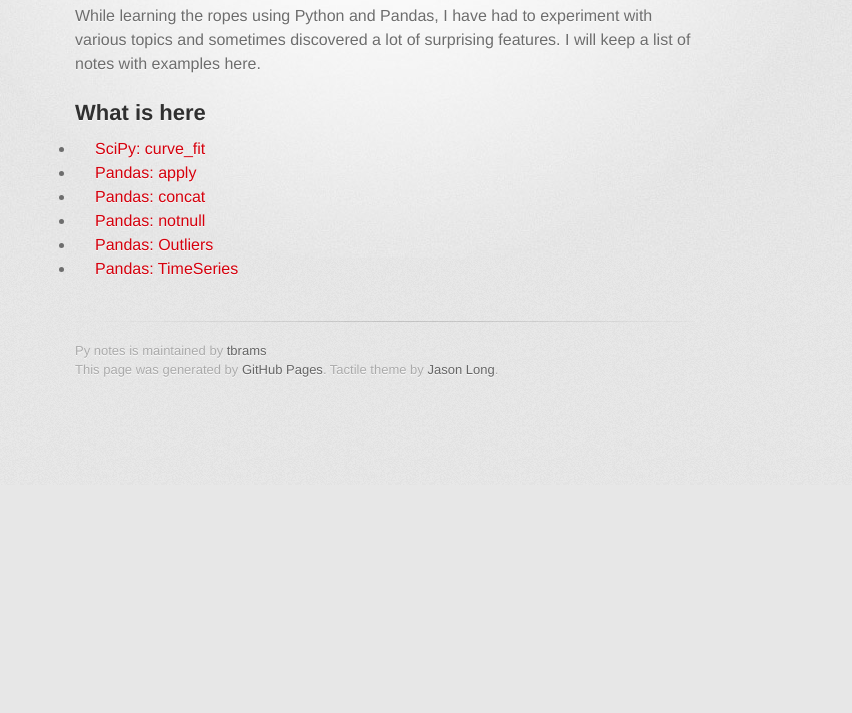
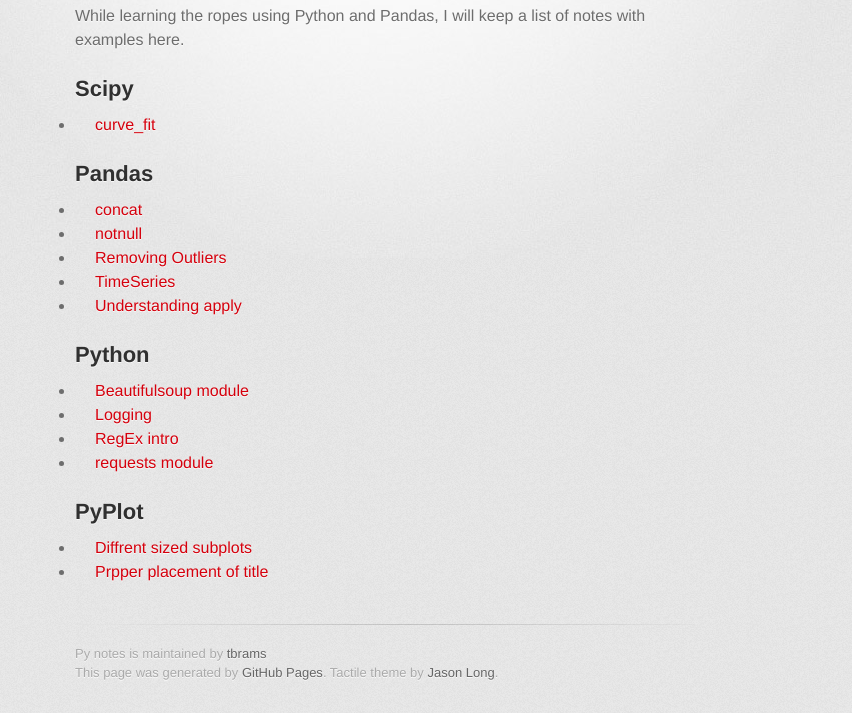
Before and after one commit to tbrams/py_notes, a plain HTML site: page index.html in a window 1280 px wide. Shown: the part 315-1028 px from the top of the page, without its empty margins (255-1107 px from the left). Before the commit the page ends 800 px from the top, so only its background shows below. Drawn offline with Linux system fonts and the light colour scheme; a web font is replaced by a local one.

Commit message:
Create gh-pages branch via GitHub

```diff
--- a/index.html
+++ b/index.html
@@ -34,20 +34,44 @@
           <h1>
 <a id="python-and-pandas-notes" class="anchor" href="#python-and-pandas-notes" aria-hidden="true"><span class="octicon octicon-link"></span></a>Python and Pandas notes</h1>
 
-<p>While learning the ropes using Python and Pandas, I have had to experiment with various topics and sometimes discovered a lot of surprising features. I will keep a list of notes with examples here. </p>
+<p>While learning the ropes using Python and Pandas, I will keep a list of notes with examples here. </p>
 
 <h2>
-<a id="what-is-here" class="anchor" href="#what-is-here" aria-hidden="true"><span class="octicon octicon-link"></span></a>What is here</h2>
+<a id="scipy" class="anchor" href="#scipy" aria-hidden="true"><span class="octicon octicon-link"></span></a>Scipy</h2>
 
 <ul>
-<li><a href="http://nbviewer.ipython.org/github/tbrams/py_notes/blob/master/Curve%20Fitting%20with%20SciPy.ipynb">SciPy: curve_fit</a></li>
-<li><a href="http://nbviewer.ipython.org/github/tbrams/py_notes/blob/master/Pandas%20understanding%20apply.ipynb">Pandas: apply</a></li>
-<li><a href="http://nbviewer.ipython.org/github/tbrams/py_notes/blob/master/Concatenate%20DataFrames.ipynb">Pandas: concat</a></li>
-<li><a href="http://nbviewer.ipython.org/github/tbrams/py_notes/blob/master/Pandas%20notnull.ipynb">Pandas: notnull</a></li>
+<li><a href="http://nbviewer.ipython.org/github/tbrams/py_notes/blob/master/Curve%20Fitting%20with%20SciPy.ipynb">curve_fit</a></li>
+</ul>
+
+<h2>
+<a id="pandas" class="anchor" href="#pandas" aria-hidden="true"><span class="octicon octicon-link"></span></a>Pandas</h2>
+
+<ul>
+<li><a href="http://nbviewer.ipython.org/github/tbrams/py_notes/blob/master/Concatenate%20DataFrames.ipynb">concat</a></li>
+<li><a href="http://nbviewer.ipython.org/github/tbrams/py_notes/blob/master/Pandas%20notnull.ipynb">notnull</a></li>
 <li>
-<a href="http://nbviewer.ipython.org/github/tbrams/py_notes/blob/master/Pandas%20Removing%20outliers.ipynb">Pandas: Outliers</a> </li>
+<a href="http://nbviewer.ipython.org/github/tbrams/py_notes/blob/master/Pandas%20Removing%20outliers.ipynb">Removing Outliers</a> </li>
 <li>
-<a href="http://nbviewer.ipython.org/github/tbrams/py_notes/blob/master/TimeSeries.ipynb">Pandas: TimeSeries</a> </li>
+<a href="http://nbviewer.ipython.org/github/tbrams/py_notes/blob/master/TimeSeries.ipynb">TimeSeries</a> </li>
+<li><a href="http://nbviewer.ipython.org/github/tbrams/py_notes/blob/master/Pandas%20understanding%20apply.ipynb">Understanding apply</a></li>
+</ul>
+
+<h2>
+<a id="python" class="anchor" href="#python" aria-hidden="true"><span class="octicon octicon-link"></span></a>Python</h2>
+
+<ul>
+<li><a href="http://nbviewer.ipython.org/github/tbrams/py_notes/blob/master/Beautifulsoup.ipynb">Beautifulsoup module</a></li>
+<li><a href="http://nbviewer.ipython.org/github/tbrams/py_notes/blob/master/Logging.ipynb">Logging</a></li>
+<li><a href="http://nbviewer.ipython.org/github/tbrams/py_notes/blob/master/regular%20expression.ipynb">RegEx intro</a></li>
+<li><a href="http://nbviewer.ipython.org/github/tbrams/py_notes/blob/master/Requests%20module.ipynb">requests module</a></li>
+</ul>
+
+<h2>
+<a id="pyplot" class="anchor" href="#pyplot" aria-hidden="true"><span class="octicon octicon-link"></span></a>PyPlot</h2>
+
+<ul>
+<li><a href="http://nbviewer.ipython.org/github/tbrams/py_notes/blob/master/Differently%20sized%20subplots.ipynb">Diffrent sized subplots</a></li>
+<li><a href="http://nbviewer.ipython.org/github/tbrams/py_notes/blob/master/Properly%20placing%20a%20title%20on%20a%20large%20plot.ipynb">Prpper placement of title</a></li>
 </ul>
         </section>
 
```
Also changed, not shown: params.json (+1 -1 lines).
